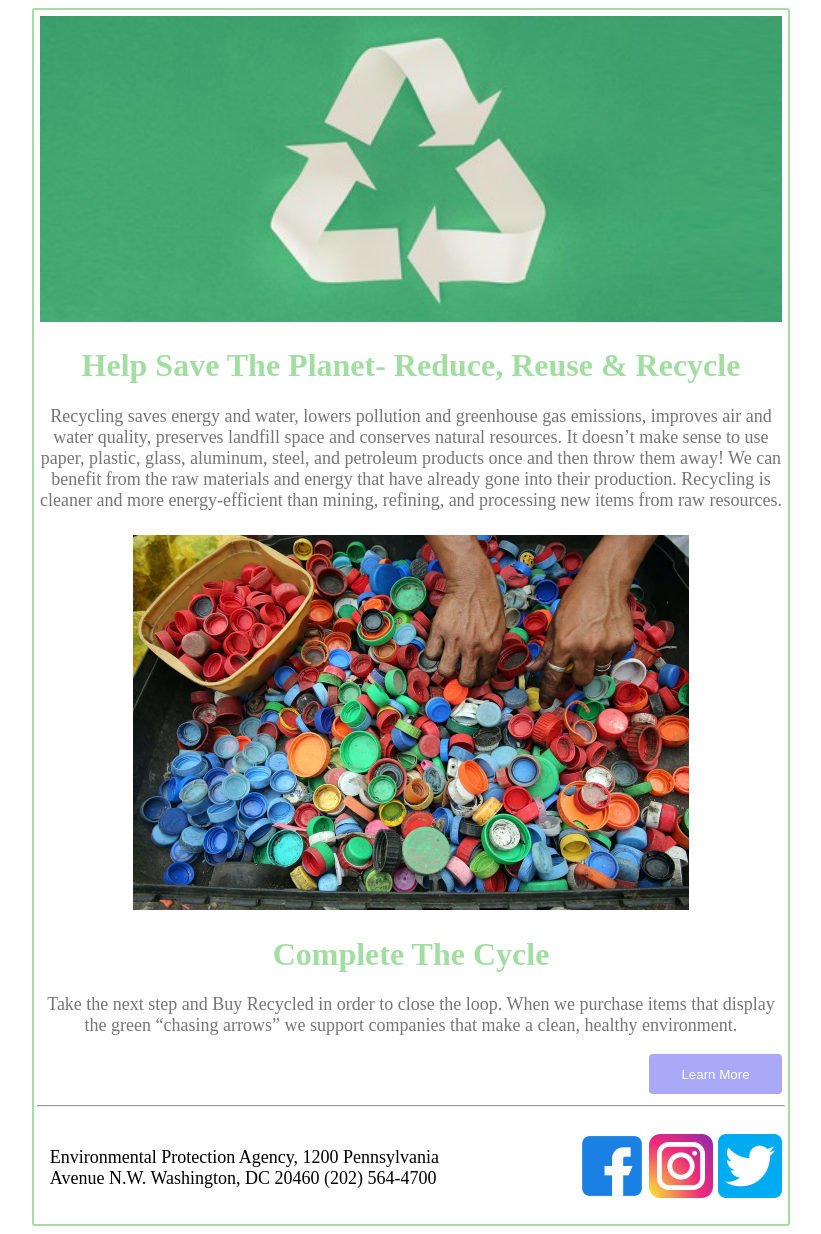
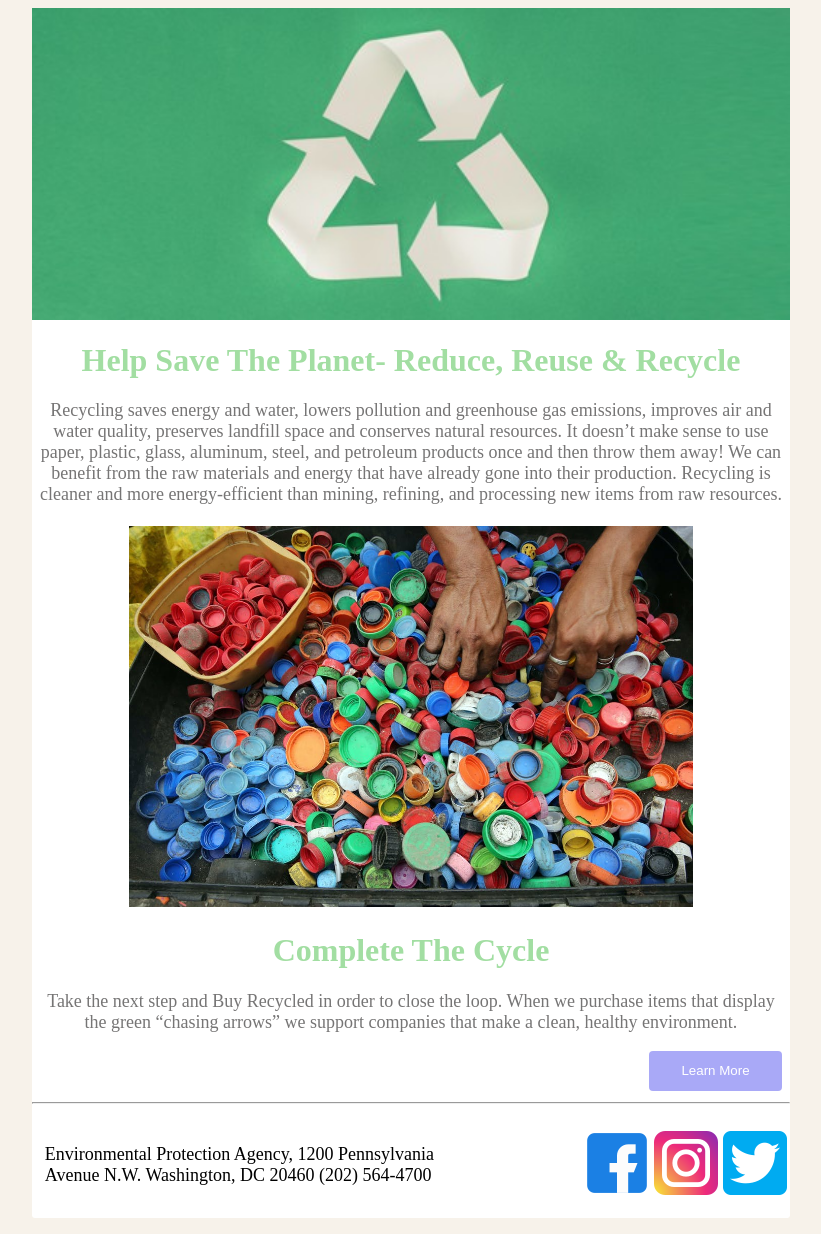
Before and after one commit to JRodriguez2146/HTML-email-template, a plain HTML site: page index.html in a window 1280 px wide. Shown: the whole page, without its empty margins (229-1050 px from the left). Drawn offline with Linux system fonts and the light colour scheme.

Commit message:
updated background and header spacing

```diff
--- a/index.html
+++ b/index.html
@@ -17,12 +17,14 @@
     <![endif]-->
 
 </head>
-<body>
-    <table style="border: 2px solid rgb(162, 222, 162); border-radius: 3px; margin:auto; width:60%;">
+<body style="background-color: rgb(247, 242, 234);">
+    <table cellpadding="0" cellspacing="0" style=" border-radius:3px;
+    margin:auto; width:60%;
+    background-color:white;">
         <tr>
             <td>
                 <!----------Header Section------------>
-                <table style="box-sizing:border-box; border:none;" >
+                <table cellpadding="0" cellspacing="0" style="box-sizing:border-box; border:none;" >
                     <tr>
                         <td>
                             <img src="images/recycle-banner.jpg" alt="recycling" style="display:block; margin:auto; width:100%;">
@@ -61,7 +63,7 @@
                                         display:inlne;
                                         background-color:rgb(169, 169, 247);
                                         border:none; border-radius:4px;
-                                        height:3em; width: 10em;">
+                                        height:3em; width: 10em; margin-right:5px;">
                                         <a style="text-decoration:none; color:white;"
                                         href="https://www.epa.gov/recycle">Learn More</a></button>
                         </td>
```
